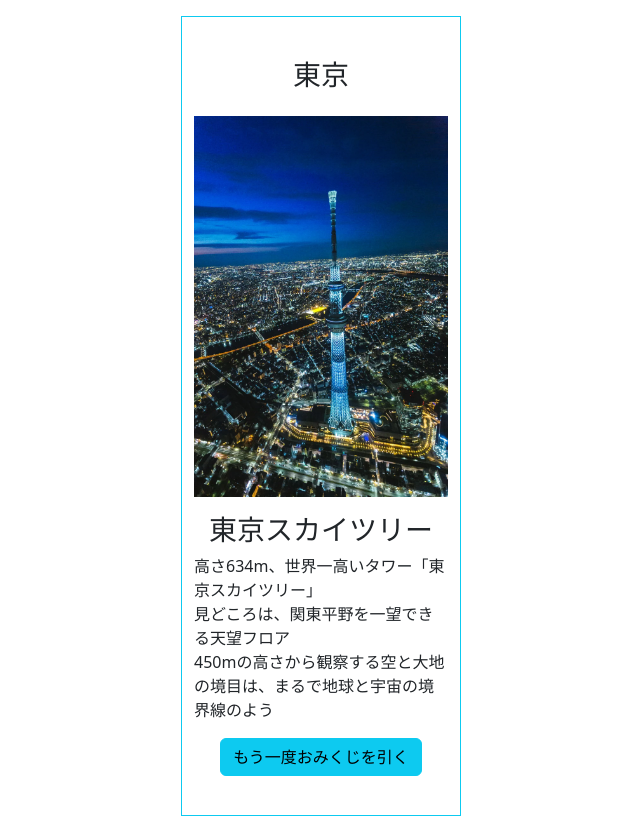
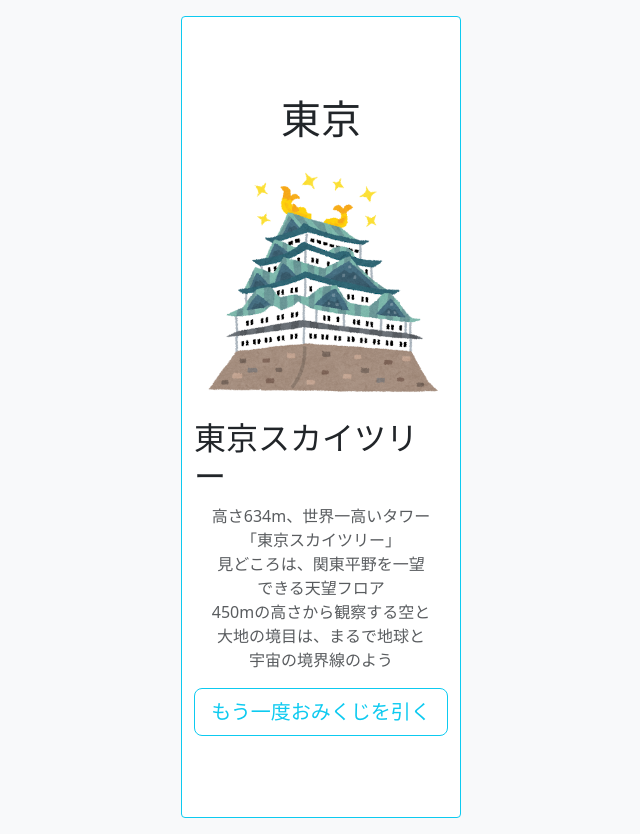
Before and after one commit to FirstTeamDev-blue/work-space, a plain HTML site: page Tokyo.html in a window 1280 px wide. Shown: the whole page, without its empty margins (319-959 px from the left). Drawn offline with nearby package versions, Linux system fonts and the light colour scheme; a web font is replaced by a local one.

Commit message:
レイアウト合わせました

```diff
--- a/Tokyo.html
+++ b/Tokyo.html
@@ -8,24 +8,23 @@
     <link href="https://cdn.jsdelivr.net/npm/bootstrap@5.3.0/dist/css/bootstrap.min.css" rel="stylesheet"
         integrity="sha384-9ndCyUaIbzAi2FUVXJi0CjmCapSmO7SnpJef0486qhLnuZ2cdeRhO02iuK6FUUVM" crossorigin="anonymous">
     <link rel="stylesheet" href="style.css">
-    <!--Google Fonts-->
-    <link rel="preconnect" href="https://fonts.googleapis.com">
-    <link rel="preconnect" href="https://fonts.gstatic.com" crossorigin>
-    <link href="https://fonts.googleapis.com/css2?family=Yuji+Syuku&display=swap" rel="stylesheet">
     <title>旅行先みくじ</title>
 </head>
 
-<body class="py-3">
-    <div class="container border border-info vh-100">
-        <div class="d-flex justify-content-center align-items-center flex-column vh-100">
-            <h3 class="">東京</h3>
-            <img class="img-fluid py-3" src="img/skytree.webp" alt="おみくじ">
-            <h3 class="">東京スカイツリー</h3>
-            <p class=""> 高さ634m、世界一高いタワー「東京スカイツリー」
-                <br>見どころは、関東平野を一望できる天望フロア
-                <br>450mの高さから観察する空と大地の境目は、まるで地球と宇宙の境界線のよう
+<body class="py-3 bg-light">
+    <div class="container border border-info min-vh-100 rounded-1 bg-white">
+        <div class="d-flex justify-content-center align-items-center flex-column min-vh-100">
+            <h1 class="">東京</h1>
+            <img class="img-fluid py-3" src="img/nagoyajou.png" alt="おみくじ">
+            <h2 class="">東京スカイツリー</h2>
+            <p class="text-muted text-center px-3">
+                高さ634m、世界一高いタワー「東京スカイツリー」<br>
+                見どころは、関東平野を一望できる天望フロア<br>
+                450mの高さから観察する空と大地の境目は、まるで地球と宇宙の境界線のよう
             </p>
-            <button onclick="location.href='./index.html'" class="btn btn-info">もう一度おみくじを引く</button>
+            <button onclick="location.href='./index.html'" class="btn btn-outline-info btn-lg mb-1">
+                もう一度おみくじを引く
+            </button>
         </div>
     </div>
     <script src="script.js"></script>
```
Also changed, not shown: Sapporo.html (+9 -11 lines).
